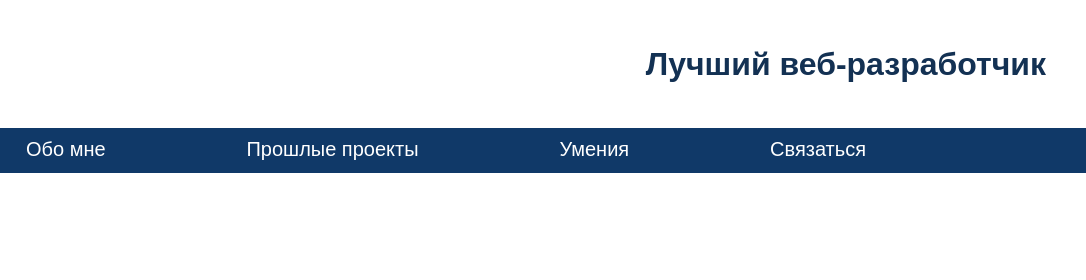
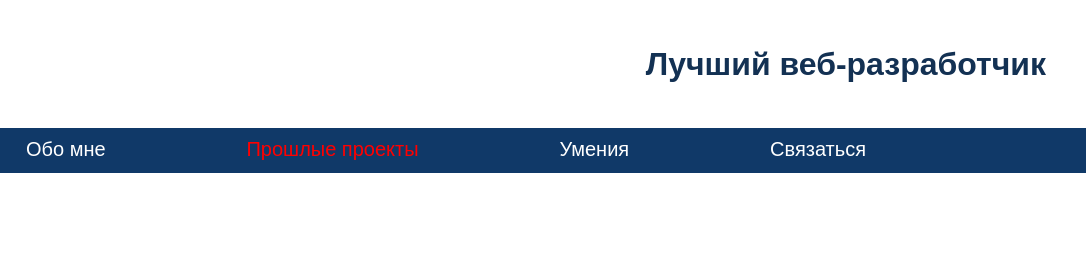
Before and after one commit to Ul-Tim-ate/Web-Labs, a plain HTML site: page projects.html in a window 1280 px wide. Shown: the top 280 px of the page, 194-1280 px from the left. Drawn offline with Linux system fonts and the light colour scheme.

Commit message:
Add files via upload

```diff
--- a/contact.html
+++ b/contact.html
@@ -5,7 +5,6 @@
     <meta http-equiv="X-UA-Compatible" content="IE=edge" />
     <meta name="viewport" content="width=device-width, initial-scale=1.0" />
     <link rel="stylesheet" href="css/style.css" />
-    <script src="js/main.js"></script>
     <title>Контакты</title>
   </head>
   <body>
@@ -22,14 +21,16 @@
         <div class="container">
           <nav class="header__navigation navigation">
             <ul class="navigation__list">
-              <li class="navigation__item"><a href="index.html">Обо мне</a></li>
-              <li class="navigation__item">
+              <li class="navigation__item" id="navigation__item">
+                <a href="index.html">Обо мне</a>
+              </li>
+              <li class="navigation__item" id="navigation__item">
                 <a href="projects.html">Прошлые проекты</a>
               </li>
-              <li class="navigation__item">
+              <li class="navigation__item" id="navigation__item">
                 <a href="skillls.html">Умения</a>
               </li>
-              <li class="navigation__item">
+              <li class="navigation__item" id="navigation__item">
                 <a href="contact.html">Связаться</a>
               </li>
             </ul>
@@ -62,4 +63,5 @@
       <!-- container -->
     </footer>
   </body>
+  <script src="js/main.js"></script>
 </html>
--- a/js/main.js
+++ b/js/main.js
@@ -5,12 +5,23 @@ window.addEventListener('load',function () {
 });
 })();
 
-
-// switch (document.location.pathname) {
-// 	case "/index.html":
-// 		document.querySelectorAll('.navigation__item').classList.add('.active');
-// 		break;
-
-// 	default:
-// 		break;
-// }
+console.log(document.location.pathname);
+window.addEventListener('load',function () {
+	let a = document.querySelectorAll('.navigation__item');
+	switch (document.location.pathname) {
+		case "/projects.html":
+			a[1].classList.add('active');
+			break;
+		case "/index.html":
+			a[0].classList.add('active');
+			break;
+		case "/skillls.html":
+			a[2].classList.add('active');
+			break;
+		case "/contact.html":
+			a[3].classList.add('active');
+			break;
+		default:
+			break;
+	}
+})
--- a/projects.html
+++ b/projects.html
@@ -5,7 +5,6 @@
     <meta http-equiv="X-UA-Compatible" content="IE=edge" />
     <meta name="viewport" content="width=device-width, initial-scale=1.0" />
     <link rel="stylesheet" href="css/style.css" />
-    <script src="js/main.js"></script>
     <title>Прошлые проекты</title>
   </head>
   <body>
@@ -22,14 +21,16 @@
         <div class="container">
           <nav class="header__navigation navigation">
             <ul class="navigation__list">
-              <li class="navigation__item"><a href="index.html">Обо мне</a></li>
-              <li class="navigation__item">
+              <li class="navigation__item" id="navigation__item">
+                <a href="index.html">Обо мне</a>
+              </li>
+              <li class="navigation__item" id="navigation__item">
                 <a href="projects.html">Прошлые проекты</a>
               </li>
-              <li class="navigation__item">
+              <li class="navigation__item" id="navigation__item">
                 <a href="skillls.html">Умения</a>
               </li>
-              <li class="navigation__item">
+              <li class="navigation__item" id="navigation__item">
                 <a href="contact.html">Связаться</a>
               </li>
             </ul>
@@ -61,4 +62,5 @@
       <!-- container -->
     </footer>
   </body>
+  <script src="js/main.js"></script>
 </html>
```
Also changed, not shown: form.html (added, +13 -0 lines), index.html (+15 -6 lines), skillls.html (+7 -5 lines).
